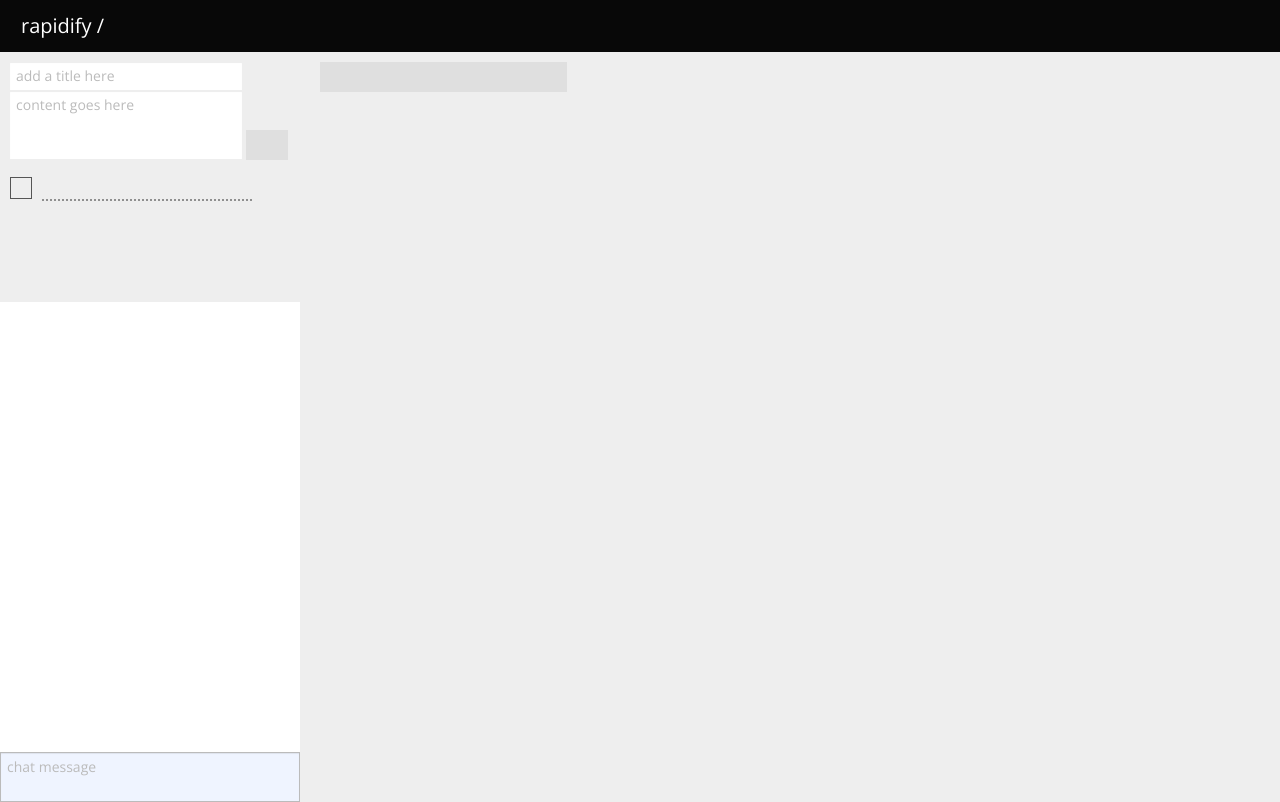
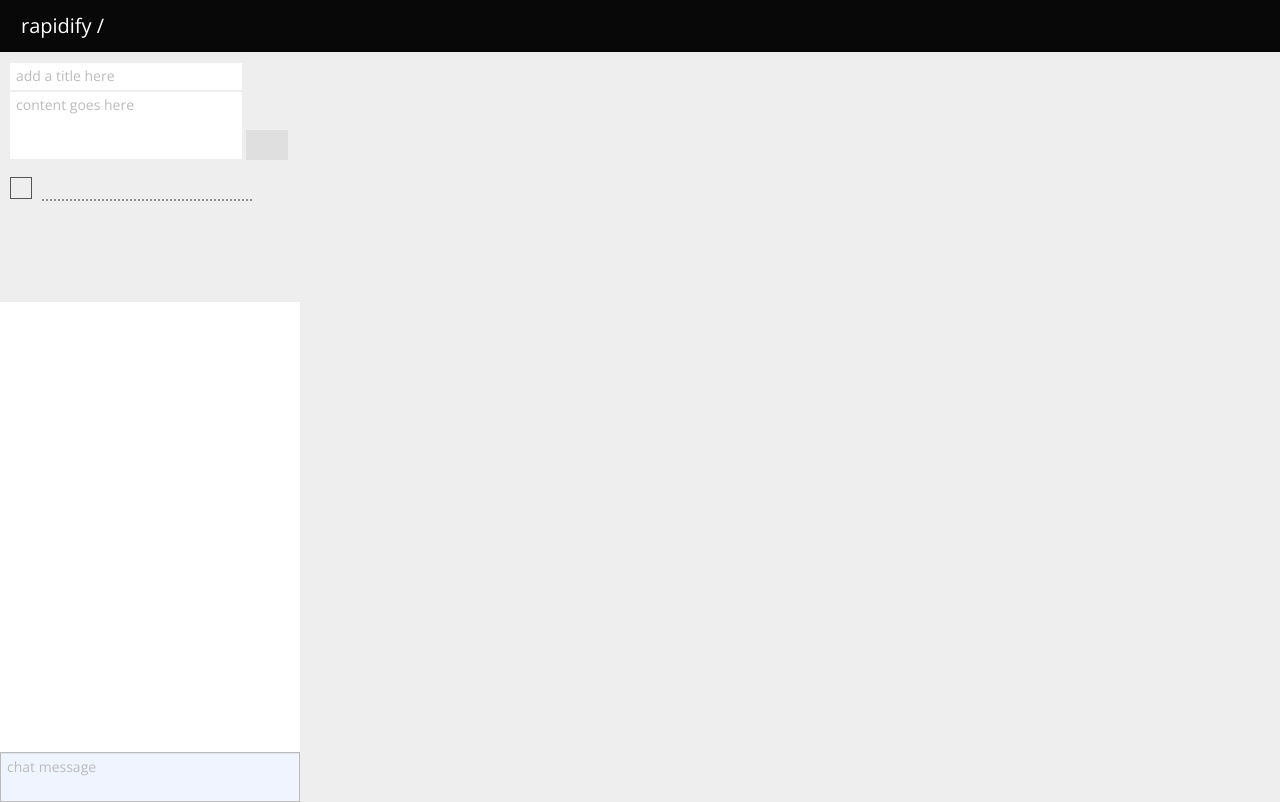
Before and after one commit to mtriff/happyBagel, a website: page public/main.html in a window 1280 px wide. Drawn offline with nearby package versions, Linux system fonts and the light colour scheme; no server answers.

Commit message:
clean up, fixed mailing

```diff
--- a/app.js
+++ b/app.js
@@ -96,6 +96,6 @@ app.get("/*", function (req, res){
 });
 
 
-server.listen(1337, function(){
+server.listen(8000, function(){
 	console.log("server listening 1337");
 });
--- a/models/note.js
+++ b/models/note.js
@@ -105,7 +105,7 @@ exports.saveNote = function(room, data) {
 }
 
 exports.updateNote = function(room, data){
-	console.log("updateNote "+room+" "+data.id);
+	console.log("updateNote "+room+" "+data.body);
 	Notes.update({room:room, "notes.id":data.id}
 		, {$set: {"notes.$.title":data.title,"notes.$.body":data.body}}).exec();
 }
--- a/public/js/main.js
+++ b/public/js/main.js
@@ -41,6 +41,7 @@ app.directive('stickyNote', function(socket) {
 		$scope.emailNote = function (id){
 			var title = $("#title_"+id).val();
 			var body = $("#"+id).val();
+			body = body.replace(/(\r\n|\n|\r)/gm, "%0D%0A");
 			var myMailTo = ["mailto:",
 							"?subject=APPNAME.io"+window.location.pathname+" - "+title,
 							"&body="+body].join("\n");
--- a/public/main.html
+++ b/public/main.html
@@ -89,18 +89,19 @@
     </div>
 
     <div id="main">
-
+    	<!--
         <div id="main_filter" class="btn-toolbar">
   			<div class="btn-group">
-  				<button class="btn"><i class="icon-external-link icon-large"></i></button> <!--Links-->
-  				<button class="btn"><i class="icon-list icon-large"></i></button> <!--List-->
-  				<!--button class="btn"><i class="icon-code icon-large"></i></button> <!--Code-->
-  				<button class="btn"><i class="icon-file-text icon-large"></i></button> <!--File-->
-  				<button class="btn"><i class="icon-instagram icon-large"></i></button> <!--Photos-->
-  				<button class="btn"><i class="icon-headphones icon-large"></i></button> <!--Music-->
-  				<button class="btn"><i class="icon-youtube-play icon-large"></i></button> <!--Video-->
+  				<button class="btn"><i class="icon-external-link icon-large"></i></button>
+  				<button class="btn"><i class="icon-list icon-large"></i></button>
+  				<button class="btn"><i class="icon-code icon-large"></i></button>
+  				<button class="btn"><i class="icon-file-text icon-large"></i></button>
+  				<button class="btn"><i class="icon-instagram icon-large"></i></button>
+  				<button class="btn"><i class="icon-headphones icon-large"></i></button>
+  				<button class="btn"><i class="icon-youtube-play icon-large"></i></button>
   			</div>
 		</div>
+		-->
 
 		<div id="main_notes_container" class="row">
 	    	<div id="main_notes" sticky-note ng-repeat="note in notes" note="note" ondelete="deleteNote(id)" class="span1">
```
